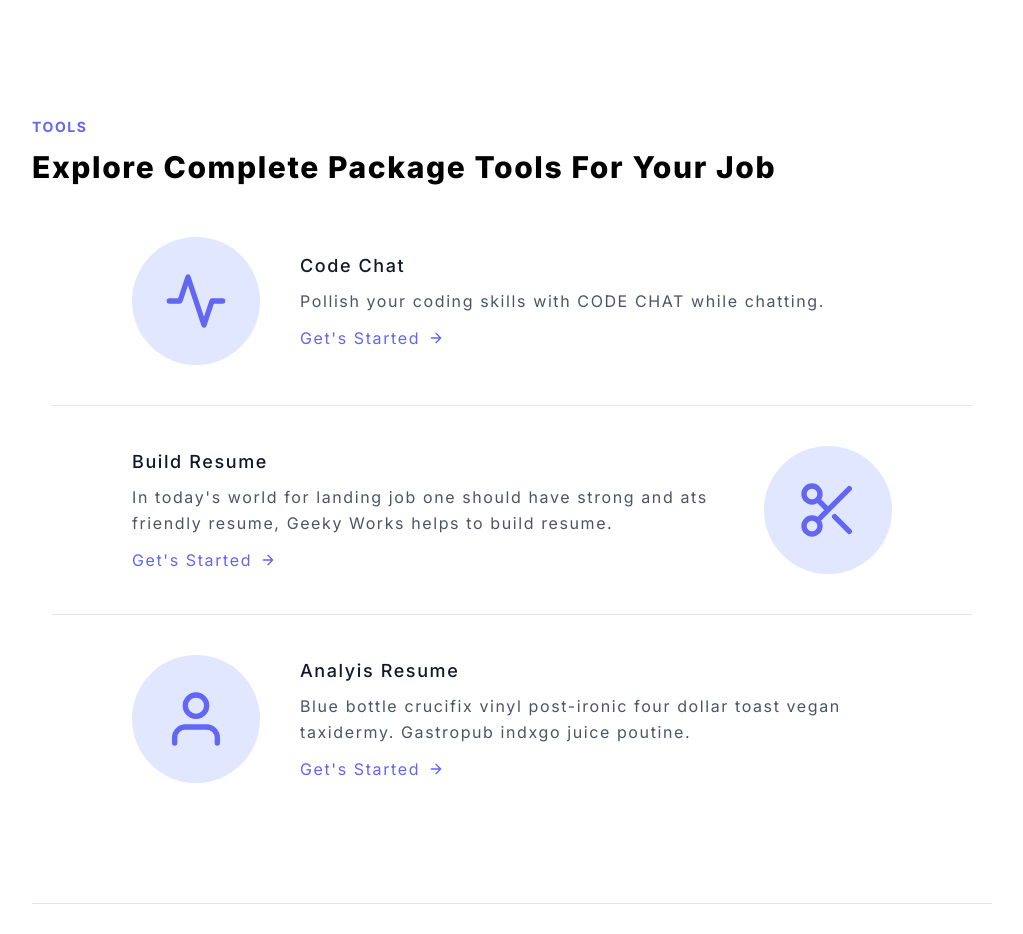
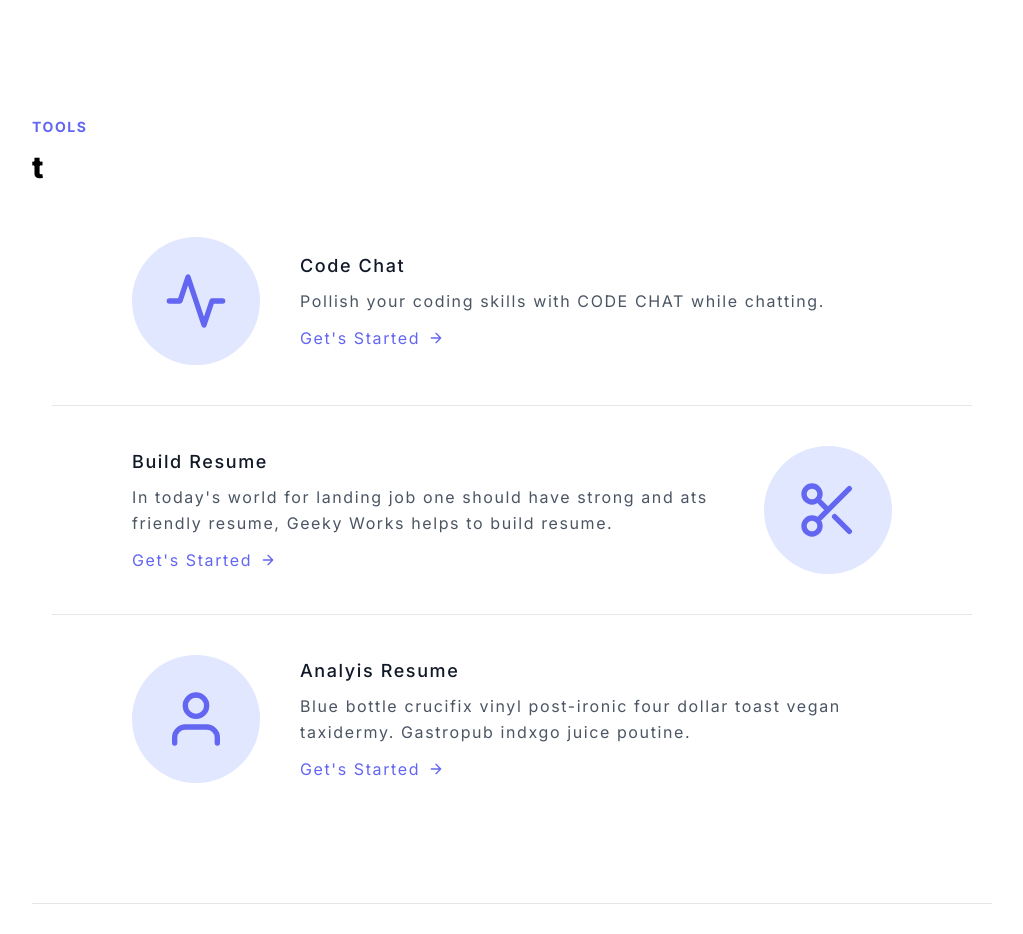
Before and after one commit to tanuj830/code-me, a Next.js app: page / in a window 1280 px wide. Shown: the part 1680-2614 px from the top of the page, without its empty margins (128-1151 px from the left). Built offline with nearby package versions, Linux system fonts and the light colour scheme.

Commit message:
code-me version-2 first commit!

```diff
--- a/components/Tools.tsx
+++ b/components/Tools.tsx
@@ -7,7 +7,7 @@ const Tools = () => {
       <section className="text-gray-600 body-font ">
         <h1 className="text-sm font-bold text-indigo-500">TOOLS</h1>
         <h1 className="text-black text-3xl font-extrabold py-3">
-          Explore Complete Package Tools For Your Job
+          {/* Explore Complete Package Tools For Your Job */}t
         </h1>
         <div className="container px-5 py-10 mx-auto">
           <div className="flex items-center lg:px-20 mx-auto border-b pb-10 mb-10 border-gray-200 sm:flex-row flex-col">
```
